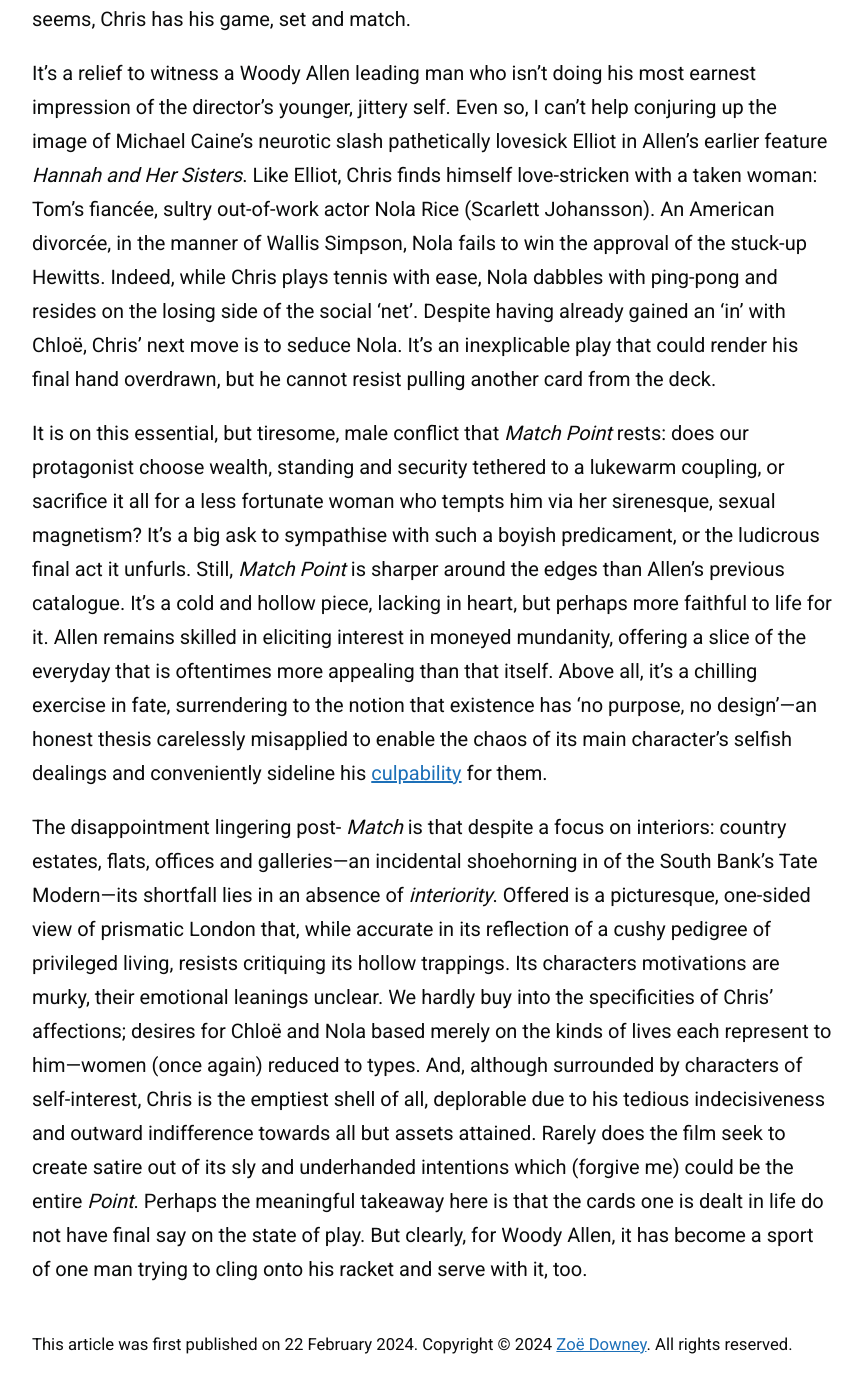
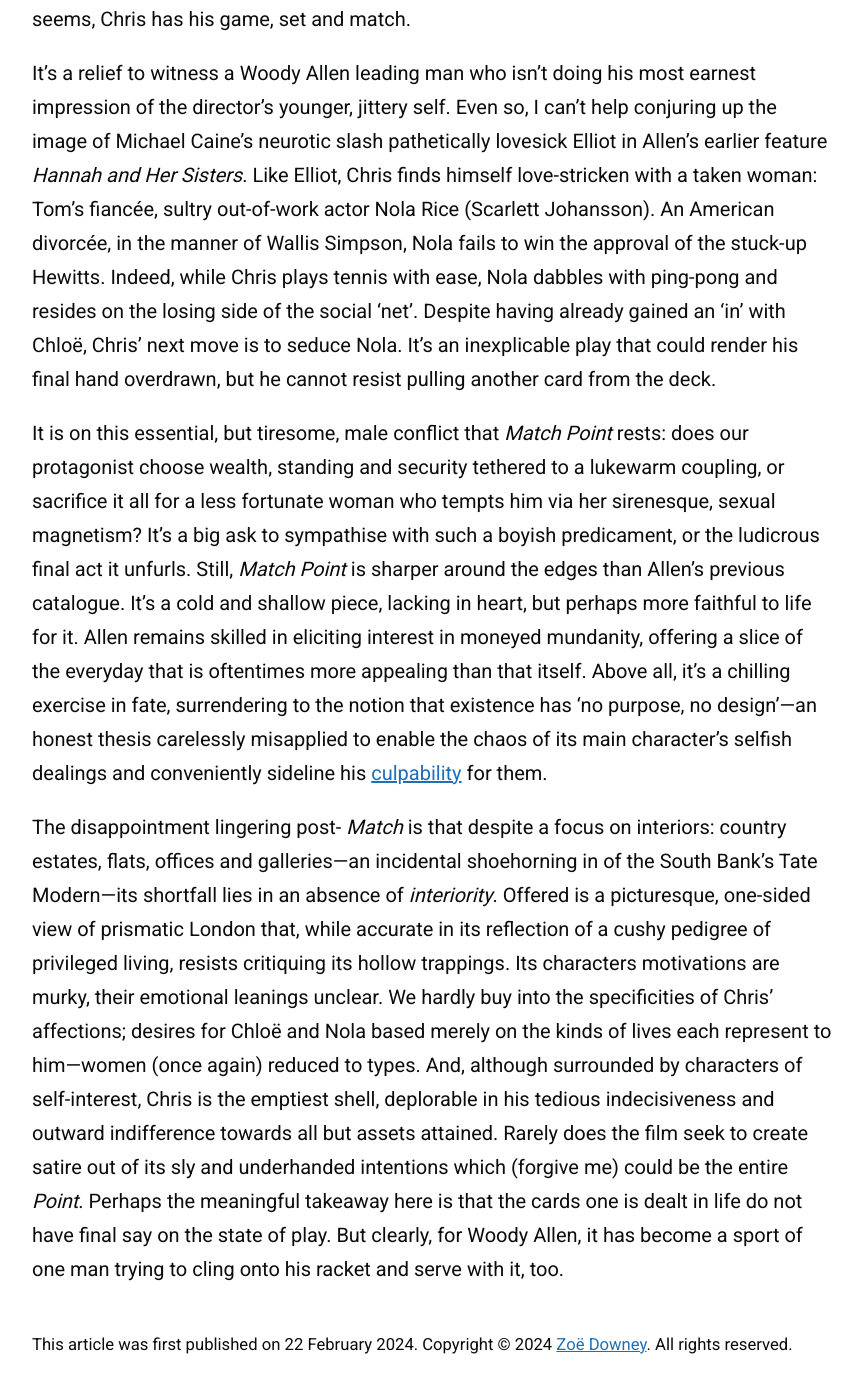
Before and after one commit to zoeurl/zoedowney.github.io, a Jekyll site: the page built from _posts/2024-2-22-match-point.md, in a window 1280 px wide and 1400 px high, scrolled down 2468 px. Shown: the top 1393 px of the window, without its empty margins (208-1071 px from the left). Built offline with Jekyll 4.4.1, drawn with Linux system fonts in a browser that asks for light colours.

Commit message:
Update 2024-2-22-match-point.md

```diff
--- a/_posts/2024-2-22-match-point.md
+++ b/_posts/2024-2-22-match-point.md
@@ -21,6 +21,6 @@
 
 It’s a relief to witness a Woody Allen leading man who isn’t doing his most earnest impression of the director’s younger, jittery self. Even so, I can't help conjuring up the image of Michael Caine’s neurotic slash pathetically lovesick Elliot in Allen’s earlier feature _Hannah and Her Sisters_. Like Elliot, Chris finds himself love-stricken with a taken woman: Tom’s fiancée, sultry out-of-work actor Nola Rice (Scarlett Johansson). An American divorcée, in the manner of Wallis Simpson, Nola fails to win the approval of the stuck-up Hewitts. Indeed, while Chris plays tennis with ease, Nola dabbles with ping-pong and resides on the losing side of the social ‘net’. Despite having already gained an ‘in’ with Chloë, Chris’ next move is to seduce Nola. It’s an inexplicable play that could render his final hand overdrawn, but he cannot resist pulling another card from the deck.
 
-It is on this essential, but tiresome, male conflict that _Match Point_ rests: does our protagonist choose wealth, standing and security tethered to a lukewarm coupling, or sacrifice it all for a less fortunate woman who tempts him via her sirenesque, sexual magnetism? It's a big ask to sympathise with such a boyish predicament, or the ludicrous final act it unfurls. Still, _Match Point_ is sharper around the edges than Allen’s previous catalogue. It’s a cold and hollow piece, lacking in heart, but perhaps more faithful to life for it. Allen remains skilled in eliciting interest in moneyed mundanity, offering a slice of the everyday that is oftentimes more appealing than that itself. Above all, it’s a chilling exercise in fate, surrendering to the notion that existence has ‘no purpose, no design’—an honest thesis carelessly misapplied to enable the chaos of its main character’s selfish dealings and conveniently sideline his [culpability](https://www.theguardian.com/film/2023/sep/08/woody-allen-venice-applause-metoo) for them.
+It is on this essential, but tiresome, male conflict that _Match Point_ rests: does our protagonist choose wealth, standing and security tethered to a lukewarm coupling, or sacrifice it all for a less fortunate woman who tempts him via her sirenesque, sexual magnetism? It's a big ask to sympathise with such a boyish predicament, or the ludicrous final act it unfurls. Still, _Match Point_ is sharper around the edges than Allen’s previous catalogue. It’s a cold and shallow piece, lacking in heart, but perhaps more faithful to life for it. Allen remains skilled in eliciting interest in moneyed mundanity, offering a slice of the everyday that is oftentimes more appealing than that itself. Above all, it’s a chilling exercise in fate, surrendering to the notion that existence has ‘no purpose, no design’—an honest thesis carelessly misapplied to enable the chaos of its main character’s selfish dealings and conveniently sideline his [culpability](https://www.theguardian.com/film/2023/sep/08/woody-allen-venice-applause-metoo) for them.
 
-The disappointment lingering post- _Match_ is that despite a focus on interiors: country estates, flats, offices and galleries—an incidental shoehorning in of the South Bank’s Tate Modern—its shortfall lies in an absence of _interiority_. Offered is a picturesque, one-sided view of prismatic London that, while accurate in its reflection of a cushy pedigree of privileged living, resists critiquing its hollow trappings. Its characters motivations are murky, their emotional leanings unclear. We hardly buy into the specificities of Chris’ affections; desires for Chloë and Nola based merely on the kinds of lives each represent to him—women (once again) reduced to types. And, although surrounded by characters of self-interest, Chris is the emptiest shell of all, deplorable due to his tedious indecisiveness and outward indifference towards all but assets attained. Rarely does the film seek to create satire out of its sly and underhanded intentions which (forgive me) could be the entire _Point_. Perhaps the meaningful takeaway here is that the cards one is dealt in life do not have final say on the state of play. But clearly, for Woody Allen, it has become a sport of one man trying to cling onto his racket and serve with it, too.
+The disappointment lingering post- _Match_ is that despite a focus on interiors: country estates, flats, offices and galleries—an incidental shoehorning in of the South Bank’s Tate Modern—its shortfall lies in an absence of _interiority_. Offered is a picturesque, one-sided view of prismatic London that, while accurate in its reflection of a cushy pedigree of privileged living, resists critiquing its hollow trappings. Its characters motivations are murky, their emotional leanings unclear. We hardly buy into the specificities of Chris’ affections; desires for Chloë and Nola based merely on the kinds of lives each represent to him—women (once again) reduced to types. And, although surrounded by characters of self-interest, Chris is the emptiest shell, deplorable in his tedious indecisiveness and outward indifference towards all but assets attained. Rarely does the film seek to create satire out of its sly and underhanded intentions which (forgive me) could be the entire _Point_. Perhaps the meaningful takeaway here is that the cards one is dealt in life do not have final say on the state of play. But clearly, for Woody Allen, it has become a sport of one man trying to cling onto his racket and serve with it, too.
```
